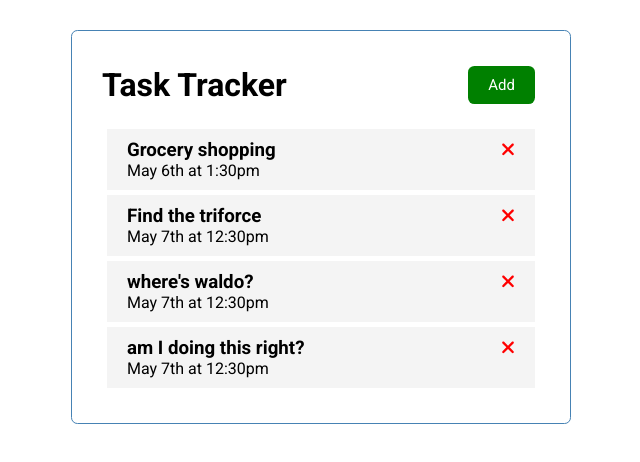
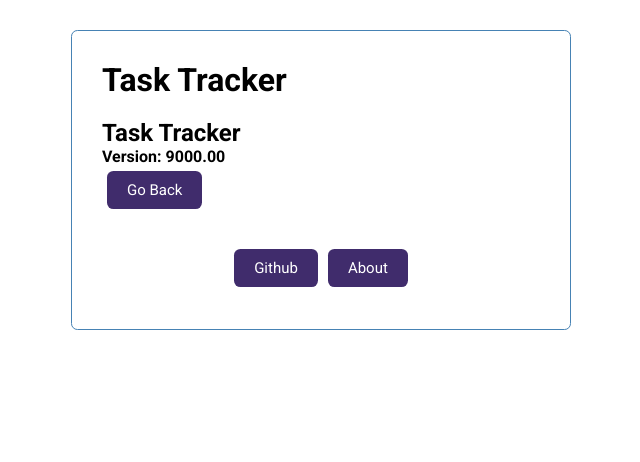
Before and after one commit to jgault87/angular-firstapp, an Angular app: page /about in a window 1280 px wide. Shown: the top 462 px of the page, without its empty margins (319-959 px from the left). Built offline with nearby package versions, Linux system fonts and the light colour scheme; data requests are answered from the project's data file.

Commit message:
added conditional rendering and routing for about component

```diff
--- a/db.json
+++ b/db.json
@@ -1,28 +1,3 @@
 {
-  "tasks": [
-    {
-      "id": 1,
-      "text": "Grocery shopping",
-      "day": "May 6th at 1:30pm",
-      "reminder": false
-    },
-    {
-      "id": 4,
-      "text": "Find the triforce",
-      "day": "May 7th at 12:30pm",
-      "reminder": false
-    },
-    {
-      "id": 5,
-      "text": "where's waldo?",
-      "day": "May 7th at 12:30pm",
-      "reminder": false
-    },
-    {
-      "id": 6,
-      "text": "am I doing this right?",
-      "day": "May 7th at 12:30pm",
-      "reminder": false
-    }
-  ]
+  "tasks": []
 }
--- a/src/app/app.component.html
+++ b/src/app/app.component.html
@@ -1,4 +1,6 @@
 <div class="container">
     <app-header></app-header>
    <app-tasks></app-tasks>
+   <router-outlet></router-outlet>
+   <app-footer></app-footer>
 </div>
--- a/src/app/app.module.ts
+++ b/src/app/app.module.ts
@@ -10,6 +10,14 @@
 import { TaskItemComponent } from './components/task-item/task-item.component';
 import { FontAwesomeModule } from '@fortawesome/angular-fontawesome';
 import { AddTaskComponent } from './components/add-task/add-task.component';
+import { RouterModule, Routes } from '@angular/router';
+import { AboutComponent } from './components/about/about.component';
+import { FooterComponent } from './components/footer/footer.component';
+
+const appRoutes: Routes = [
+  { path: '', component: TasksComponent },
+  { path: 'about', component: AboutComponent },
+];
 
 @NgModule({
   declarations: [
@@ -19,8 +27,16 @@
     TasksComponent,
     TaskItemComponent,
     AddTaskComponent,
+    AboutComponent,
+    FooterComponent,
   ],
-  imports: [BrowserModule, FontAwesomeModule, HttpClientModule, FormsModule],
+  imports: [
+    BrowserModule,
+    FontAwesomeModule,
+    HttpClientModule,
+    FormsModule,
+    RouterModule.forRoot(appRoutes, { enableTracing: true }),
+  ],
   providers: [],
   bootstrap: [AppComponent],
 })
--- /dev/null
+++ b/src/app/components/about/about.component.html
@@ -0,0 +1,5 @@
+<div>
+  <h2>Task Tracker</h2>
+  <h4>Version: 9000.00</h4>
+  <a routerLink="/" class="btn">Go Back</a>
+</div>
--- /dev/null
+++ b/src/app/components/about/about.component.ts
@@ -0,0 +1,15 @@
+import { Component, OnInit } from '@angular/core';
+
+@Component({
+  selector: 'app-about',
+  templateUrl: './about.component.html',
+  styleUrls: ['./about.component.css']
+})
+export class AboutComponent implements OnInit {
+
+  constructor() { }
+
+  ngOnInit(): void {
+  }
+
+}
--- /dev/null
+++ b/src/app/components/footer/footer.component.css
@@ -0,0 +1,4 @@
+footer {
+    margin-top: 30px;
+    text-align: center;
+}
--- /dev/null
+++ b/src/app/components/footer/footer.component.html
@@ -0,0 +1,9 @@
+<footer>
+  <a
+    href="https://github.com/jgault87/angular-firstapp"
+    target="_blank"
+    class="btn"
+    >Github</a
+  >
+  <a routerLink="/about" class="btn">About</a>
+</footer>
--- /dev/null
+++ b/src/app/components/footer/footer.component.ts
@@ -0,0 +1,15 @@
+import { Component, OnInit } from '@angular/core';
+
+@Component({
+  selector: 'app-footer',
+  templateUrl: './footer.component.html',
+  styleUrls: ['./footer.component.css']
+})
+export class FooterComponent implements OnInit {
+
+  constructor() { }
+
+  ngOnInit(): void {
+  }
+
+}
--- a/src/app/components/header/header.component.html
+++ b/src/app/components/header/header.component.html
@@ -1,6 +1,6 @@
 <header>
   <h1>{{ title }}</h1>
-  <app-button
+  <app-button *ngIf="hasRoute('/')"
     color="{{ showAddTask ? 'red' : 'green' }}"
     text="{{ showAddTask ? 'Close' : 'Add' }}"
     (btnClick)="toggleAddTask()"
--- a/src/app/components/header/header.component.ts
+++ b/src/app/components/header/header.component.ts
@@ -1,6 +1,7 @@
 import { Component, OnInit } from '@angular/core';
 import { UiService } from '../../services/ui.service';
 import { Subscription } from 'rxjs';
+import { Router } from '@angular/router';
 
 @Component({
   selector: 'app-header',
@@ -12,7 +13,7 @@
   showAddTask: boolean = false;
   subscription!: Subscription;
 
-  constructor(private uiService: UiService) {
+  constructor(private uiService: UiService, private router:Router) {
     this.subscription = this.uiService
       .onToggle()
       .subscribe((value) => (this.showAddTask = value));
@@ -23,4 +24,7 @@
   toggleAddTask() {
     this.uiService.toggleAddTask();
   }
+  hasRoute(route: string) {
+    return this.router.url === route;
+  }
 }
```
Also changed, not shown: src/app/components/about/about.component.css (added), 2 other files (tests, documents, lock files or other folders).
